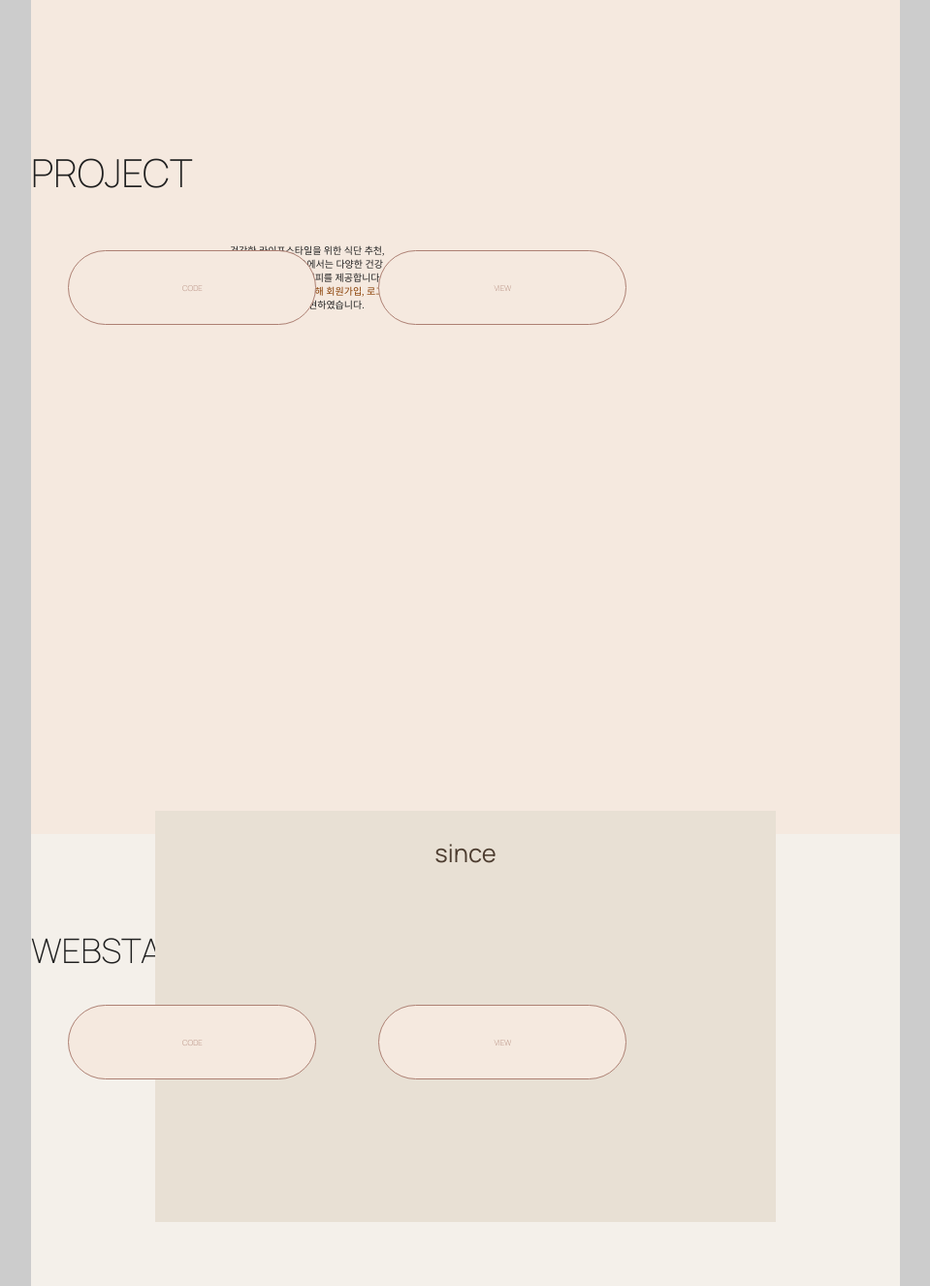
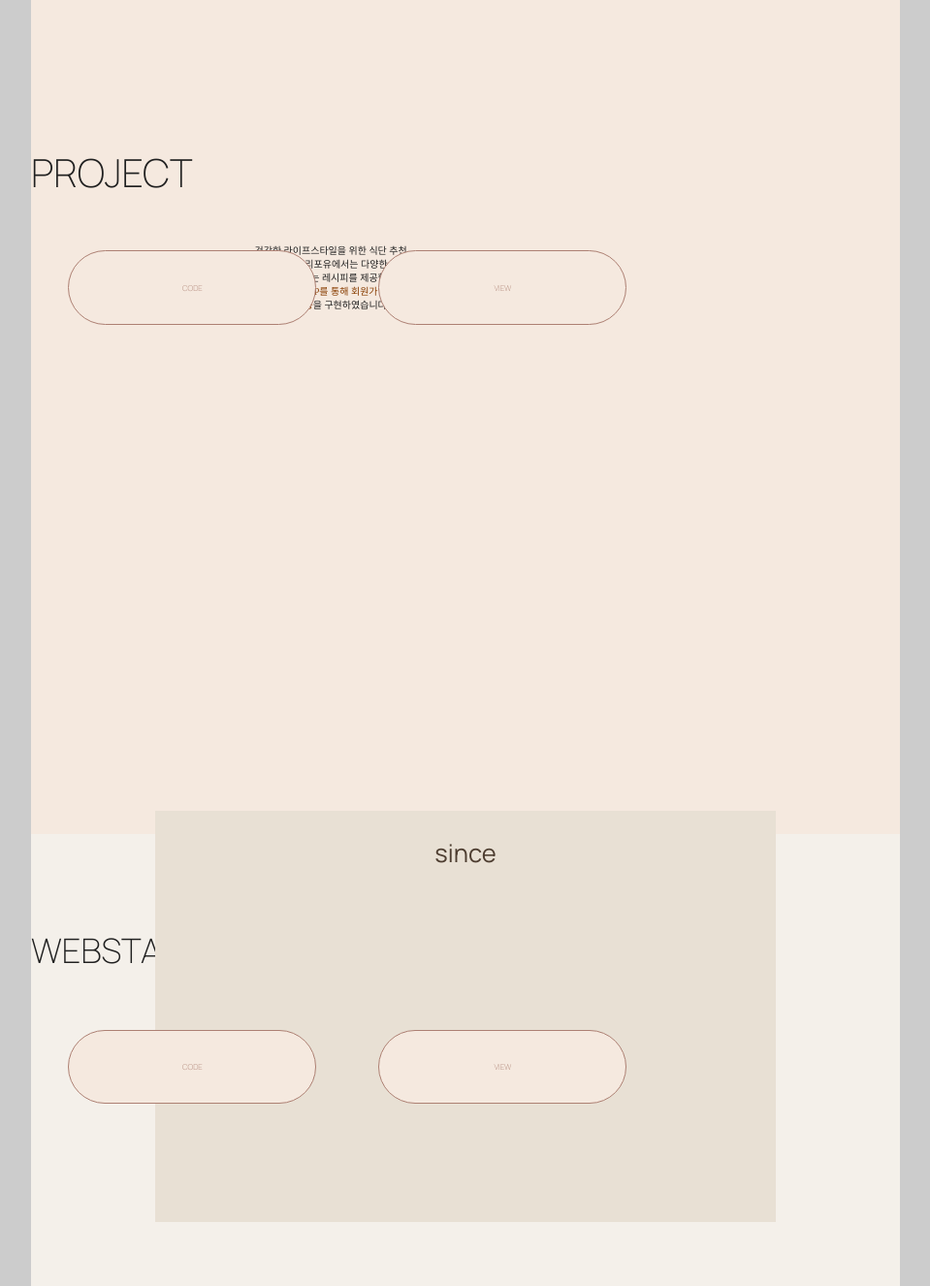
Before and after one commit to leeyouna21/port-mobile2, a website built with Vite: page src/index.html in a window 1280 px wide. Shown: the part 4660-5986 px from the top of the page at 97% size, without its empty margins (160-1119 px from the left). Built offline with nearby package versions, Linux system fonts and the light colour scheme; files whose address does not match are found by name; a web font is replaced by a local one.

Commit message:
4545454dfd

```diff
--- a/src/scss/layout/_section4.scss
+++ b/src/scss/layout/_section4.scss
@@ -75,7 +75,7 @@
         .sec__inner__desc2 {
           font-size: 10px;
           padding-top: 10vw;
-          margin-left: 3vw;
+          margin-left: 5vw;
           font-family: NexonLv1GothicLow;
         }
       }
@@ -98,7 +98,7 @@
         .sec__inner__desc3 {
           font-size: 10px;
           padding-top: 10vw;
-          margin-left: 3vw;
+          margin-left: 5vw;
           font-family: NexonLv1GothicLow;
         }
       }
@@ -120,8 +120,8 @@
         }
         .sec__inner__desc4 {
           font-size: 10px;
-          padding-top: 10vw;
-          margin-left: 3vw;
+          padding-top: 12vw;
+          margin-left: 5vw;
           font-family: NexonLv1GothicLow;
         }
       }
```
